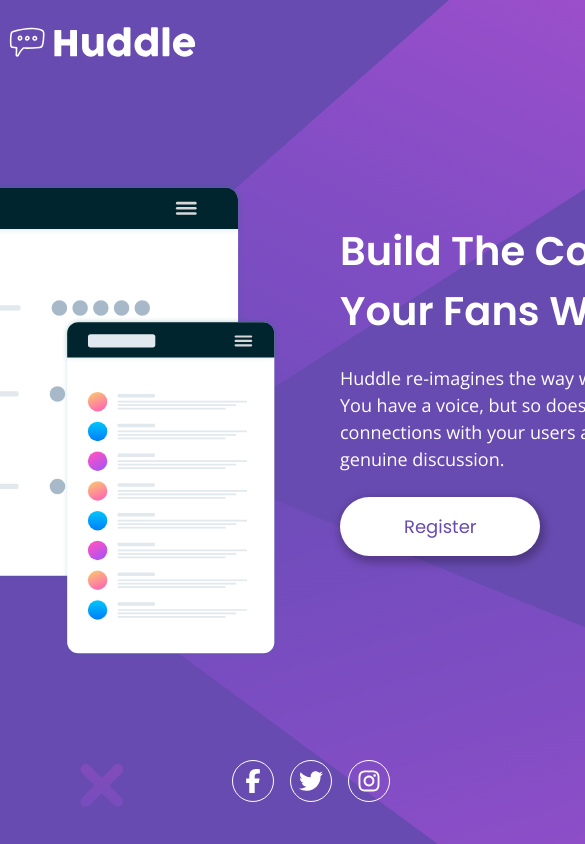
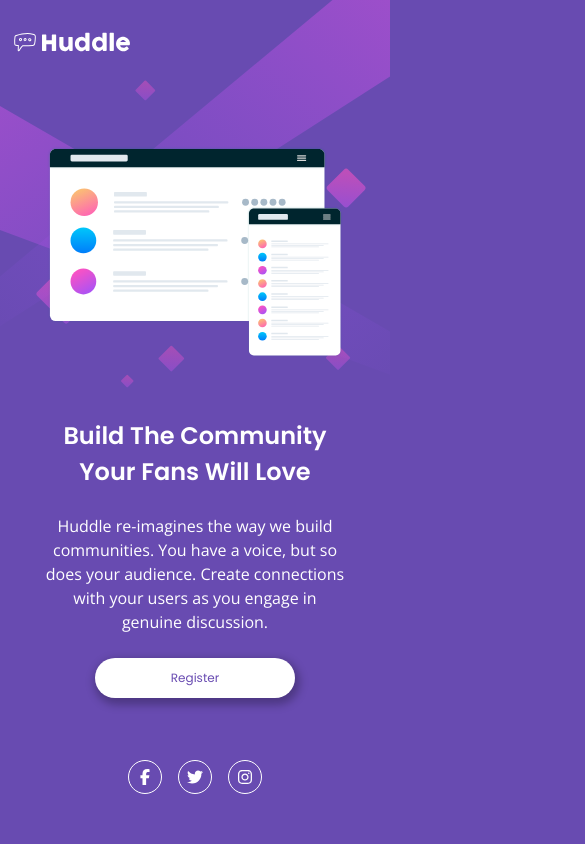
Before and after one commit to rodelul/huddle-landing-page-with-single-introductory-section-master, a plain HTML site: page index.html in a window 390 px wide. Shown: the top 844 px of the page, 585 px wide, since content can reach past the window. Drawn offline with nearby package versions, Linux system fonts and the light colour scheme.

Commit message:
Add files via upload

```diff
--- a/styles/style.scss
+++ b/styles/style.scss
@@ -78,10 +78,11 @@ header {
                 font-weight: 400;
                 box-shadow: 2px 4px 9px 3px rgba(0, 0, 0, 26%);
                 background-color: white;
+                cursor: pointer;
             }
             button:hover {
                 color: white;
-                background-color: #684BB1;
+                background-color: #E880E8;
             }
         }
     }
@@ -116,3 +117,121 @@ footer {
 
     }
 }
+
+@media screen and (max-width: 768px) {
+    body {
+        background-image: url(/images/bg-mobile.svg);
+        background-size: contain;
+        background-repeat: no-repeat;
+        background-color: #684BB1;
+    }
+
+    header {
+        max-width: 375px;
+        margin: 0 auto;
+        height: 10vh;
+        display: flex;
+        justify-content: start;
+        img {
+            width: 125px;
+        }
+    }
+    .hero {
+        .container {
+            margin: 0 auto;
+            max-width: 375px;
+            display: flex;
+            justify-content: center;
+            align-items: center;
+            flex-direction: column;
+            height: 80vh;
+            .hero-inner {
+                max-width: 305px;
+                display: flex;
+                flex-direction: column;
+            }
+        }
+        .hero-content {
+            display: flex;
+            flex-direction: column;
+            gap: 60px;
+            .hero-img {
+                display: flex;
+                justify-content: center;
+                img {
+                    width: 296px;
+                }
+            }
+            .hero-text {
+                display: flex;
+                flex-direction: column;
+                align-items: center;
+                padding-top: 0px;
+                gap: 24px;
+                width: 100%;
+                h1 {
+                    font-family: "Poppins", sans-serif;
+                    color: white;
+                    font-size: 24px;
+                    line-height: 36px;
+                    font-weight: 600;
+                    text-align: center;
+                   }
+                p {
+                    color: white;
+                    font-family: "Open Sans", sans-serif;
+                    font-size: 16px;
+                    line-height: 24px;
+                    text-align: center;
+                }
+                button {
+                    width: 200px;
+                    padding: 11px 64px;
+                    border-radius: 48px;
+                    outline: none;
+                    color: #684BB1;
+                    border: none;
+                    font-family: "Poppins", sans-serif;
+                    font-size: 12px;
+                    font-weight: 400;
+                    box-shadow: 2px 4px 9px 3px rgba(0, 0, 0, 26%);
+                    background-color: white;
+                    cursor: pointer;
+                }
+                button:hover {
+                    color: white;
+                    background-color: #E880E8;
+                }
+            }
+        }
+    }
+    footer {
+        max-width: 305px;
+        margin: 0 auto;
+        display: flex;
+        justify-content: center;
+        height: 10vh;
+        .social-icons {
+            display: flex;
+            gap: 16px;
+            .social-tab {
+                border: 1px solid white;
+                border-radius: 50%;
+                padding: 8px;
+                display: flex;
+            }
+            .social-tab:hover {
+                border: 1px solid #FF52C1;
+                svg {
+                    fill: #FF52C1;
+                }
+            }
+            svg {
+                width: 16px;
+                height: 16px;
+                fill: white;
+            }
+
+        }
+    }
+}
```
Also changed, not shown: styles/style.css, 1 other file.
